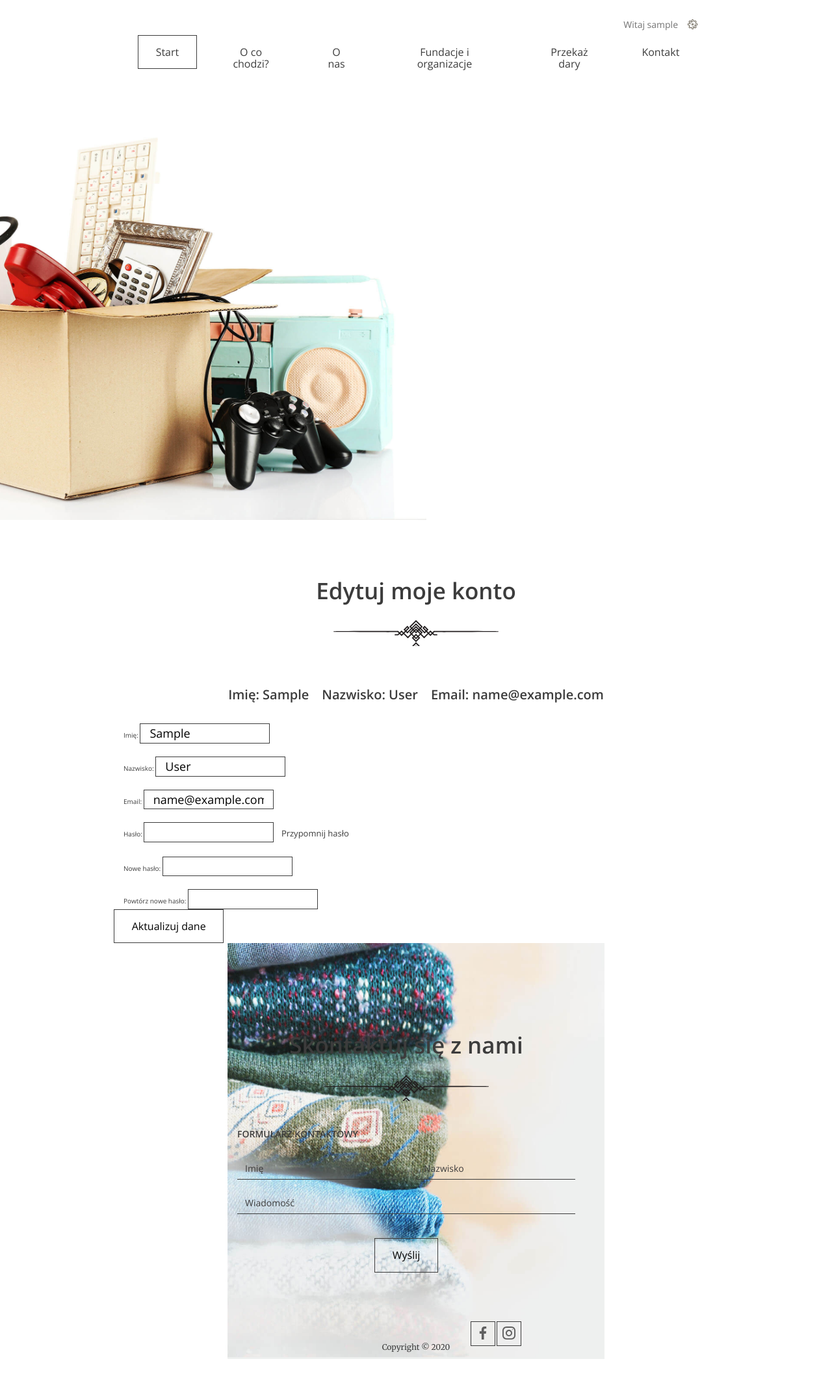
After one commit to KatBotkowska/Charity_donation, a Django app: page /edit_user in a window 1280 px wide. The commit adds this page. Shown: the whole page at 65% size. Run offline with Django 3.2, Linux system fonts and the light colour scheme; the visitor is signed in with stand-in values (Sample User, id 1).

Commit message:
update user data with change password

```diff
--- a/charity/forms.py
+++ b/charity/forms.py
@@ -10,11 +10,11 @@ from .models import Donation
 
 
 class UserForm(UserCreationForm):
-    name = forms.CharField(max_length=128)
-    surname = forms.CharField(max_length=128)
+    name = forms.CharField(max_length=128, label='Imię')
+    surname = forms.CharField(max_length=128, label='Nazwisko')
     email = forms.EmailField(required=True)
-    password1 = forms.CharField(widget=forms.PasswordInput)
-    password2 = forms.CharField(widget=forms.PasswordInput)
+    password1 = forms.CharField(widget=forms.PasswordInput, label="Hasło")
+    password2 = forms.CharField(widget=forms.PasswordInput, label='Powtórz hasło')
 
 
     class Meta:
@@ -40,6 +40,46 @@ class UserForm(UserCreationForm):
             return cleaned_data
         raise forms.ValidationError('Email already in db')
 
+
+class EditUserForm(ModelForm):
+    name = forms.CharField(max_length=128, required=False, label='Imię')
+    surname = forms.CharField(max_length=128, required=False, label='Nazwisko')
+    email = forms.EmailField(required=True)
+    old_password = forms.CharField(widget=forms.PasswordInput, required=True, label='Hasło')
+    new_password1 = forms.CharField(widget=forms.PasswordInput, required=False, label='Nowe hasło')
+    new_password2 = forms.CharField(widget=forms.PasswordInput, required=False, label='Powtórz nowe hasło')
+
+    class Meta:
+        model = User
+        fields = ["name", "surname", "email", "old_password", "new_password1", "new_password2"]
+        USERNAME_FIELD = 'email'
+
+    def save(self, commit=True):
+        user = super().save(commit=False)
+        user.email = self.cleaned_data["email"]
+        user.first_name = self.cleaned_data["name"]
+        user.last_name = self.cleaned_data["surname"]
+        user.username = self.cleaned_data["email"]
+        if commit:
+            user.save()
+        return user
+
+    def clean(self):
+        cleaned_data = super().clean()
+        if 'email' in self.changed_data:
+            email = cleaned_data.get('email')
+            try:
+                User.objects.get(email__iexact=email)
+            except User.DoesNotExist:
+                return cleaned_data
+            raise forms.ValidationError('Email already in db')
+        if 'new_password1' in self.changed_data and 'new_password2' in self.changed_data:
+            if cleaned_data.get('new_password1') != cleaned_data.get('new_password2'):
+               raise forms.ValidationError('Changed passwords don\'t mach')
+            return cleaned_data
+
+
+
 class DonationForm(ModelForm):
     pick_up_comment = forms.CharField(widget=forms.Textarea(attrs={'rows': '4'}), required=False)
     class Meta:
--- a/charity/templates/base.html
+++ b/charity/templates/base.html
@@ -20,10 +20,11 @@
          {% else %}
         <ul class="nav--actions">
             <li class="logged-user">
-                Witaj {{ request.user }}
+                Witaj {{ request.user.username }}
                 <ul class="dropdown">
                     <li><a href="{% url 'charity:my_account' %}">Profil</a></li>
                     <li><a href="{% url 'charity:my_donations' %}">Moje zbiórki</a></li>
+                    <li><a href="{% url 'charity:edit_user' %}">Ustawienia</a></li>
                     <li><a href="{% url 'charity:logout' %}">Wyloguj</a></li>
                     {% if user.is_superuser %}
                     <li><a href="{% url 'admin:index' %}">Panel Administracyjny</a></li>
--- /dev/null
+++ b/charity/templates/edit_user.html
@@ -0,0 +1,48 @@
+{% extends 'base.html' %}
+{% load static %}
+{% block title %} My account {% endblock %}
+{% block content %}
+
+    <section id="help" class="help">
+        <h2>Edytuj moje konto</h2>
+
+        <ul class="help--buttons">
+            <li><h1>Imię: {{ request.user.first_name }}</h1></li>
+            <li><h1>Nazwisko: {{ request.user.last_name }}</h1></li>
+            <li><h1>Email: {{ request.user.email }}</h1></li>
+        </ul>
+
+        <form action="" method="post">
+            {% csrf_token %}
+            {#  {{ form.as_table }}#}
+        {{ form.errors }}
+            {% for field in form.fiels %}{{ field.errors }}{% endfor %}
+            <div class="form-group">
+                <label for="id_name">Imię:</label>
+                <input type="text" name="name" value="{{ request.user.first_name }}"/>
+            </div>
+            <div class="form-group">
+                <label for="id_surname">Nazwisko:</label>
+                <input type="text" name="surname" value="{{ request.user.last_name }}"/>
+            </div>
+            <div class="form-group">
+                <label for="id_email">Email:</label>
+                <input type="text" name="email" value="{{ request.user.email }}"/>
+            </div>
+            <div class="form-group">
+                <label for="id_old_password">Hasło:</label>
+                <input type="password" name="old_password"/>
+                <a href="#" class="btn btn--small btn--without-border reset-password">Przypomnij hasło</a>
+            </div>
+            <div class="form-group">
+                <label for="id_new_password1">Nowe hasło:</label>
+                <input type="password" name="new_password1"/>
+            </div>
+            <div class="form-group">
+                <label for="id_new_password2">Powtórz nowe hasło:</label>
+                <input type="password" name="new_password2"/>
+            </div>
+            <button class="btn" type="submit">Aktualizuj dane</button>
+        </form>
+
+{% endblock %}
--- a/charity/templates/my_account.html
+++ b/charity/templates/my_account.html
@@ -7,6 +7,7 @@
       <h2>Moje konto</h2>
 
       <ul class="help--buttons">
+          <li><h1>Username: {{ request.user.username}}</h1></li>
           <li><h1>Imię: {{ request.user.first_name}}</h1></li>
           <li> <h1>Nazwisko: {{ request.user.last_name }}</h1></li>
           <li><h1>Email: {{ request.user.email }}</h1></li>
--- a/charity/urls.py
+++ b/charity/urls.py
@@ -16,6 +16,7 @@ urlpatterns = [
     path('logout', views.LogoutView.as_view(), name='logout'),
     path('register', views.Register.as_view(), name='register'),
     path('my_account', views.UserView.as_view(), name='my_account'),
+    path('edit_user', views.EditUserData.as_view(), name='edit_user'),
     path('my_donations', views.DonationsView.as_view(), name='my_donations'),
     path('my_donations/<int:donation_id>', views.DonationView.as_view(), name='my_donation'),
     ]
--- a/charity/views.py
+++ b/charity/views.py
@@ -1,6 +1,6 @@
 from django.contrib.auth import authenticate, login
 from django.contrib.auth.mixins import LoginRequiredMixin
-from django.contrib.auth.views import LoginView, LogoutView
+from django.contrib.auth.views import LoginView, LogoutView, PasswordChangeView
 from django.core.paginator import Paginator, PageNotAnInteger, EmptyPage
 from django.db.models import Sum
 from django.http import HttpResponse, HttpResponseRedirect
@@ -14,7 +14,7 @@ from django.urls import reverse_lazy, reverse
 from django.views import View
 from django.views.generic import FormView, ListView, DetailView, UpdateView
 
-from .forms import UserForm, DonationForm
+from .forms import UserForm, DonationForm, EditUserForm
 from .models import Donation, Institution, Category
 
 
@@ -152,8 +152,6 @@ class Register(View):
         if form.is_valid():
             user = form.save(commit=False)
             username = form.cleaned_data['email']
-            # first_name = form.cleaned_data['name']
-            # last_surname = form.cleaned_data["surname"]
             password = form.cleaned_data['password2']
             user.set_password(password)
             user.save()
@@ -169,13 +167,51 @@ class UserView(View):
     template_name = 'my_account.html'
 
     def get(self, request):
+        return render(request, self.template_name)
 
-        return render(request, self.template_name)
+
+class EditUserData(UpdateView):
+    template_name = 'edit_user.html'
+    model = User
+    context_object_name = 'user'
+    form_class = EditUserForm
+
+    def get(self, request, *args, **kwargs):
+        user = request.user
+        initial = {'name': user.first_name, 'surname': user.last_name,
+                   'email': user.email}
+        form = self.form_class(initial=initial)
+        return render(request, self.template_name, {'form': form})
+
+    def get_object(self, queryset=None):
+        return self.request.user
+
+    def get_success_url(self):
+        return reverse('charity:my_account')
+
+    def form_valid(self, form):
+        user = form.save(commit=False)
+        if 'email' in form.cleaned_data:
+            username = form.cleaned_data['email']
+        if 'new_password1' in form.cleaned_data and 'new_password2' in form.cleaned_data:
+            password = form.cleaned_data['new_password1']
+            user.set_password(password)
+        user.save()
+        if 'email' in form.cleaned_data or 'new_password1' in form.cleaned_data:
+            username = form.cleaned_data['email']
+            user = authenticate(username=username, password=form.cleaned_data['new_password1'])
+            if user is not None:
+                if user.is_active:
+                    login(self.request, user)
+            return redirect('charity:my_account')
+        return redirect('charity:my_account')
+
 
 class DonationsView(ListView):
     template_name='donations.html'
     model = Donation
     context_object_name = 'donations'
+
     def get_queryset(self):
         donations =Donation.objects.filter(user=self.request.user)
         return donations
```
